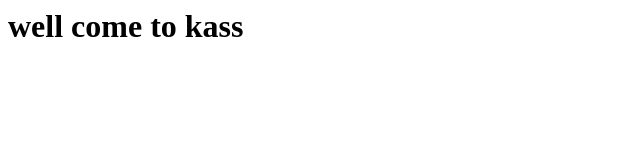
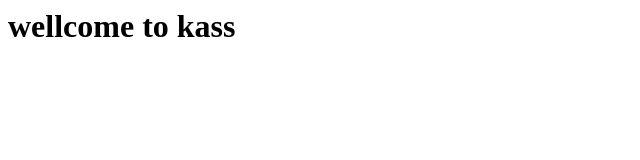
Before and after one commit to peacekedy/gitappsample, a plain HTML site: page index.html in a window 1280 px wide. Shown: the whole page, without its empty margins (0-640 px from the left). Drawn offline with Linux system fonts and the light colour scheme.

Commit message:
index update

```diff
--- a/index.html
+++ b/index.html
@@ -3,6 +3,6 @@
         <title>my school</title>
     </head>
     <body>
-        <h1>well come to kass</h1>
+        <h1>wellcome to kass</h1>
         </body>
     </html>
```
